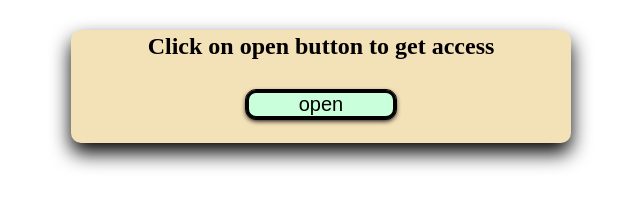
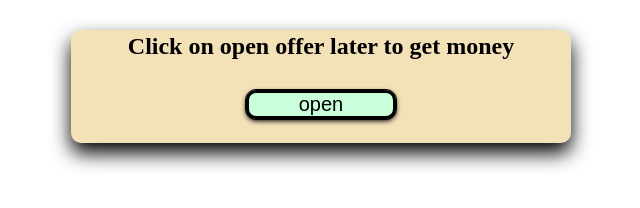
Before and after one commit to Vivek-RVT/Fake-Hacking-Terminal-Prank-JavaScript-Project, a plain HTML site: page index.html in a window 1280 px wide. Shown: the whole page, without its empty margins (249-889 px from the left). Drawn offline with Linux system fonts and the light colour scheme.

Commit message:
Update offer text added index.html

```diff
--- a/index.html
+++ b/index.html
@@ -8,7 +8,7 @@
 </head>
 <body>
     <div class="offer" id="offer">
-        <h2>Click on open button to get access</h2>
+        <h2>Click on open offer later to get money</h2>
         <button id="btn">open </button>
     </div>
 
```
